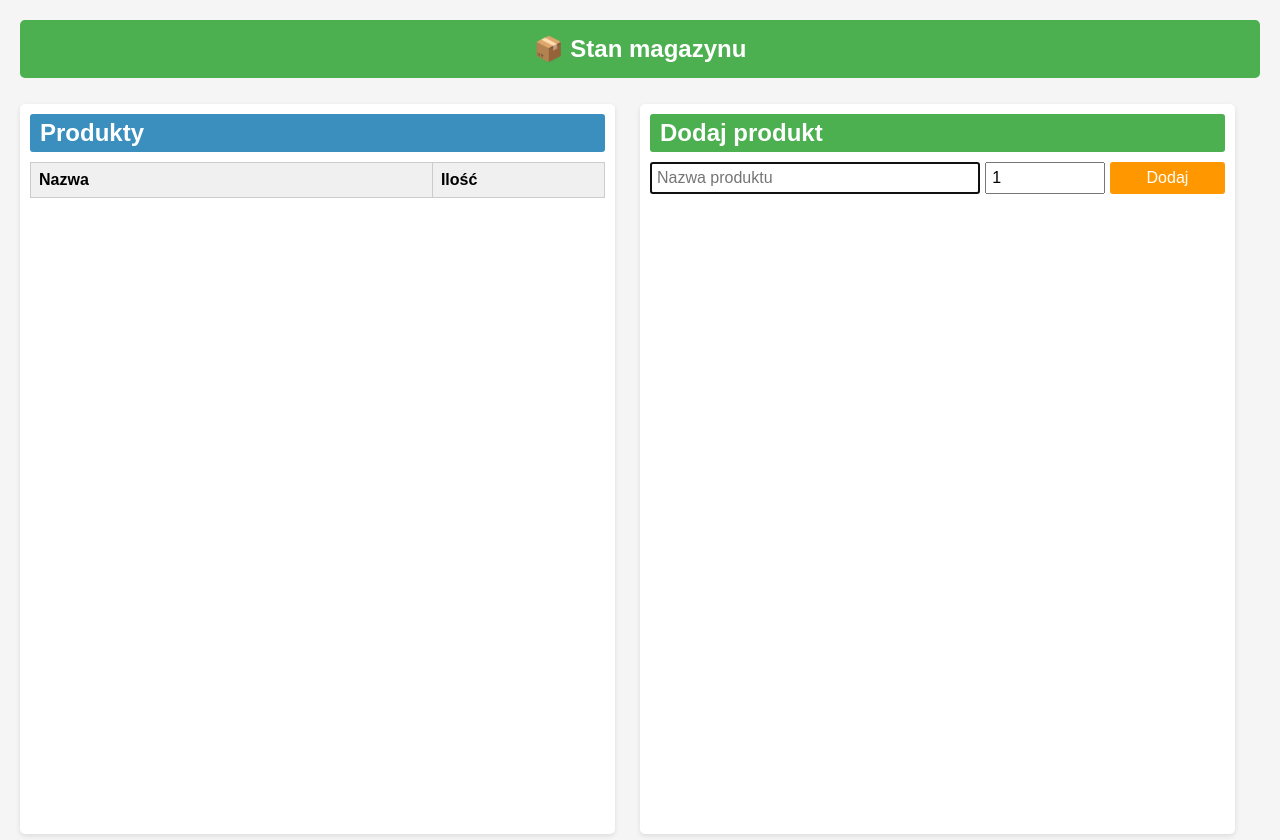
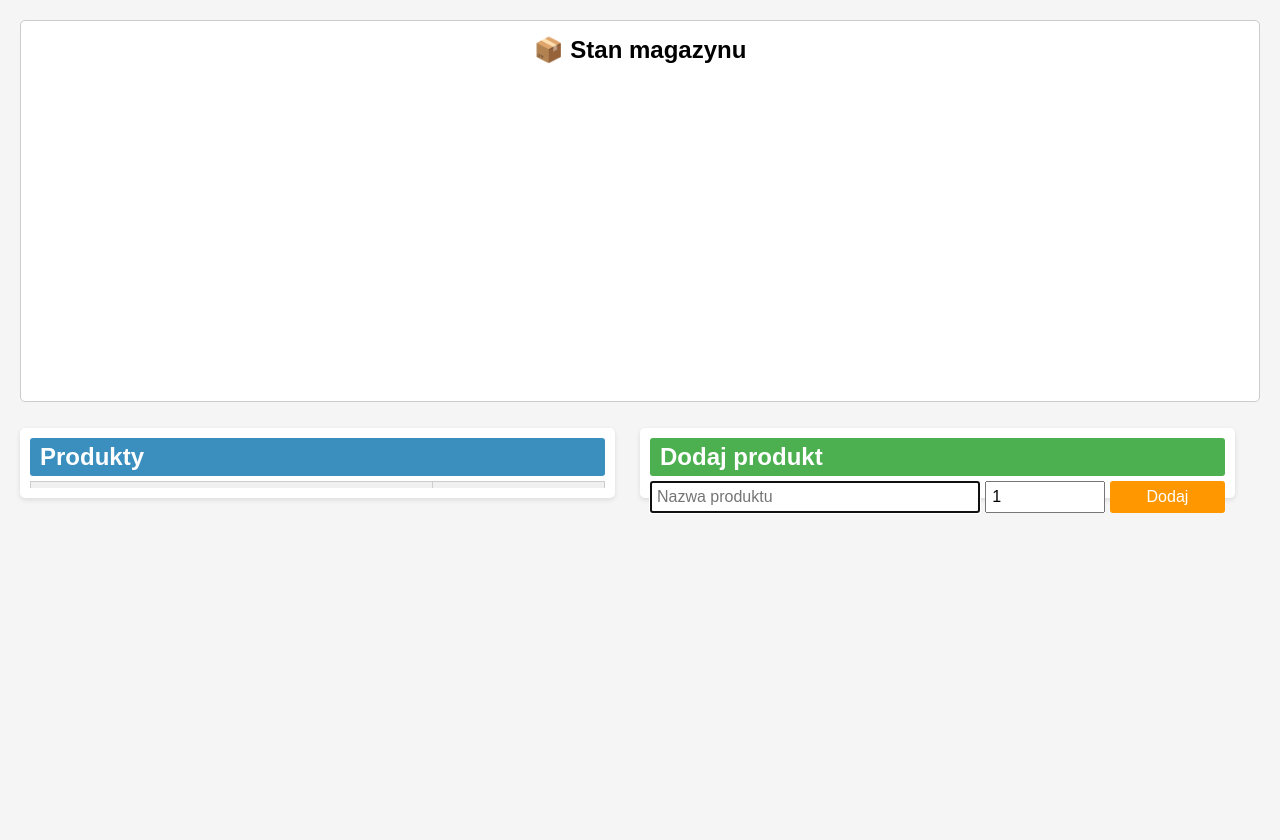
Before and after one commit to kris19000/magazyn, a Flask app: page / in a window 1280 px wide. Run offline with Flask 3, Linux system fonts and the light colour scheme; data that the repository does not hold is empty.

Commit message:
Update index.html

```diff
--- a/templates/index.html
+++ b/templates/index.html
@@ -18,8 +18,8 @@
         /* Nagłówek całej strony */
         header {
             width: 100%;
-            background-color: #4CAF50; /* Zielony */
-            color: white;
+            background-color: white; /* zmiana na białe tło */
+            color: black;
             padding: 15px;
             margin-bottom: 10px;
             box-sizing: border-box;
@@ -27,6 +27,7 @@
             text-align: center;
             font-size: 1.5em;
             font-weight: bold;
+            border: 1px solid #ccc;
         }
 
         /* Lewa kolumna: produkty */
@@ -39,11 +40,11 @@
             box-sizing: border-box;
             border-radius: 5px;
             box-shadow: 0 2px 5px rgba(0,0,0,0.1);
-            height: calc(100vh - 70px); /* zmniejszone, żeby zmieścić header i padding */
+            height: 70px; /* wysokość na ok. jeden wiersz tabeli */
         }
 
         .products-container h2 {
-            margin: 0 0 10px 0;
+            margin: 0 0 5px 0;
             background-color: #3b8fbf; /* Niebieski kolor dla nagłówka */
             padding: 5px 10px;
             border-radius: 3px;
@@ -52,7 +53,7 @@
 
         .products-table-wrapper {
             overflow-y: auto;
-            flex: 1; /* zajmuje resztę wysokości kontenera */
+            flex: 1;
         }
 
         table {
@@ -62,7 +63,7 @@
 
         th, td {
             border: 1px solid #ccc;
-            padding: 8px;
+            padding: 5px;
             text-align: left;
         }
 
@@ -90,11 +91,11 @@
             box-sizing: border-box;
             border-radius: 5px;
             box-shadow: 0 2px 5px rgba(0,0,0,0.1);
-            height: calc(100vh - 70px); /* dopasowanie do wysokości lewej kolumny */
+            height: 70px; /* wysokość na ok. jeden wiersz */
         }
 
         .add-container h2 {
-            margin: 0 0 10px 0;
+            margin: 0 0 5px 0;
             background-color: #4CAF50; /* Zielony */
             padding: 5px 10px;
             border-radius: 3px;
@@ -117,14 +118,14 @@
             flex: 1;
             padding: 5px;
             font-size: 1em;
-            width: 60px; /* Zmniejszenie szerokości komórki z ilością */
+            width: 60px;
         }
 
         .add-container button {
             flex: 1;
             padding: 5px;
             font-size: 1em;
-            background-color: #4CAF50; /* Zielony */
+            background-color: #4CAF50; /* zielony */
             color: white;
             border: none;
             cursor: pointer;
@@ -195,13 +196,12 @@
     </form>
 </div>
 
-<!-- Skrypt do automatycznego ustawienia kursora -->
 <script>
     // Funkcja ustawia kursor w polu nazwy po dodaniu produktu
     document.getElementById('add-product-form').addEventListener('submit', function(e) {
         setTimeout(function() {
             document.getElementById('name-field').focus();
-        }, 100); // opóźnienie, żeby focus zdążył wrócić
+        }, 100);
     });
 </script>
 
```
